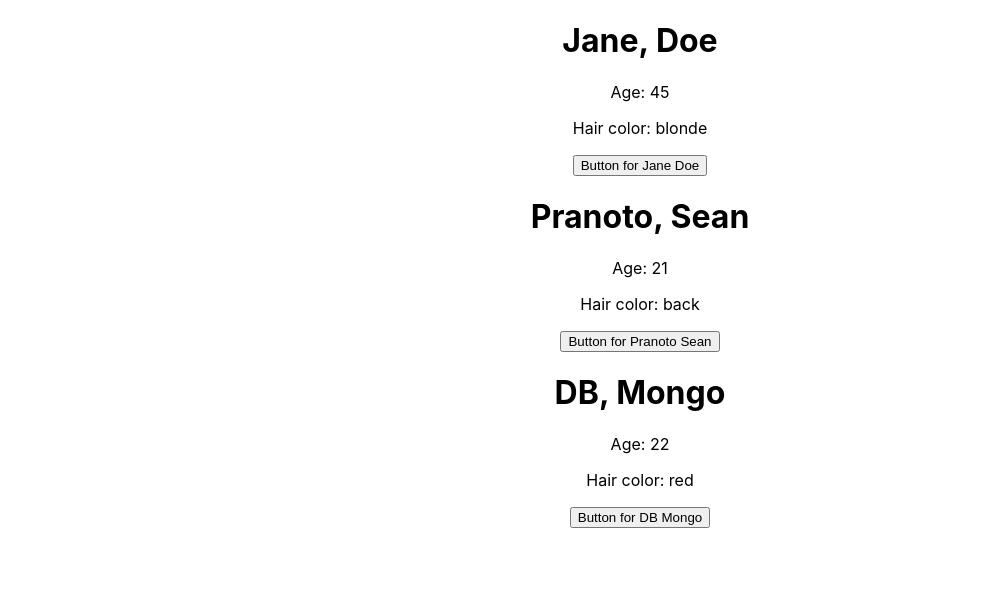
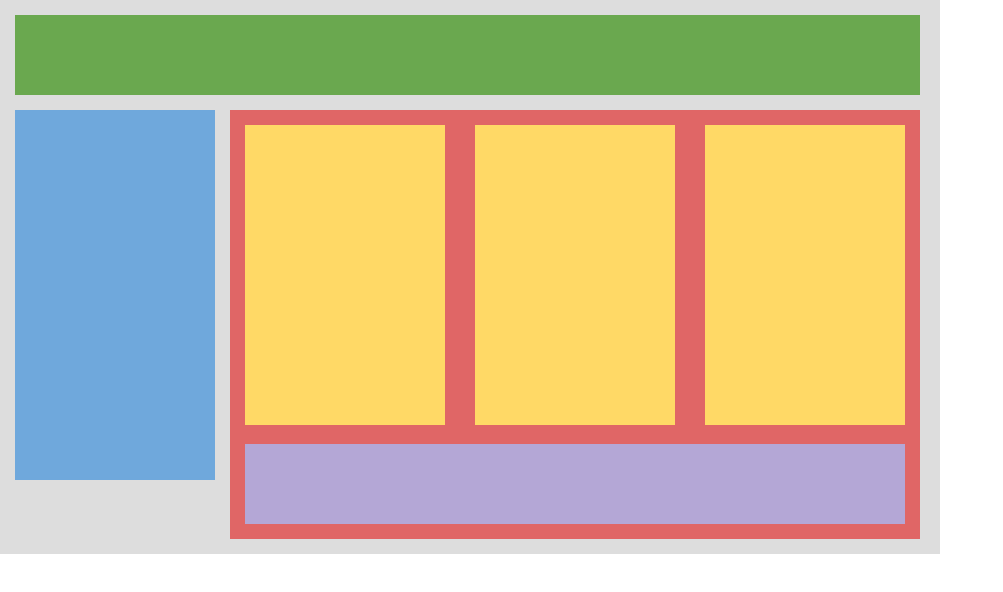
Before and after one commit to seanpranoto/luke-api-walker, a React (Create React App) app: page / in a window 1280 px wide. Shown: the top 592 px of the page, without its empty margins (0-1003 px from the left). Built offline with nearby package versions, Linux system fonts and the light colour scheme.

Commit message:
react block assignment

```diff
--- a/src/App.css
+++ b/src/App.css
@@ -1,5 +1,7 @@
 .App {
-  text-align: center;
+  background-color: #dddddd;
+  padding: 15px;
+  width: 910px;
 }
 
 .App-logo {
--- a/src/App.js
+++ b/src/App.js
@@ -1,13 +1,22 @@
 import React from 'react';
 import './App.css';
-import MyComponent from "./components/MyComponents"
+import Navigation from "./components/Navigation";
+import Main from "./components/Main";
+import Subcontent from "./components/Subcontent";
+import Advertisement from "./components/Advertisement";
+import Header from "./components/Header";
 
 function App() {
   return (
     <div className="App">
-      <MyComponent firstName={"Jane"} lastName={"Doe"} age={45} color={"blonde"}/>
-      <MyComponent firstName={"Pranoto"} lastName={"Sean"} age={21} color={"back"}/>
-      <MyComponent firstName={"DB"} lastName={"Mongo"} age={22} color={"red"}/>
+      <Header />
+      <Navigation />
+      <Main>
+        <Subcontent />
+        <Subcontent />
+        <Subcontent />
+        <Advertisement />
+      </Main>
     </div>
   );
 }
--- /dev/null
+++ b/src/components/Advertisement.js
@@ -0,0 +1,10 @@
+import React ,{Component} from "react";
+import styles from "./MyStyle.module.css";
+
+class Advertisement extends Component{
+    render(){
+        return <div id={styles.advertisement}></div>
+    }
+}
+
+export default Advertisement;
--- /dev/null
+++ b/src/components/Header.js
@@ -0,0 +1,10 @@
+import React, {Component} from "react";
+import styles from "./MyStyle.module.css";
+
+class Header extends Component{
+    render(){
+        return <div id={styles.header}></div>;
+    }
+}
+
+export default Header;
--- /dev/null
+++ b/src/components/Main.js
@@ -0,0 +1,13 @@
+import React, {Component} from "react";
+import styles from "./MyStyle.module.css"
+
+class Main extends Component{
+    render(){
+        return (<div id={styles.main}>
+            {this.props.children}
+        </div>
+        );
+    }
+}
+
+export default Main;
--- a/src/components/MyComponents.js
+++ /dev/null
@@ -1,21 +0,0 @@
-import React, {Component} from "react";
-
-class MyComponent extends Component{
-    constructor(props){
-        super(props);
-        this.state={ageUp: this.props.age};
-    }
-    render(){
-        const {firstName, lastName,color}=this.props;
-        return(
-            <>
-            <h1>{firstName}, {lastName} </h1>
-            <p>Age: {this.state.ageUp} </p>
-            <p>Hair color: {color}</p>
-            <button onClick={()=>this.setState({ageUp: this.state.ageUp+1})}>Button for {firstName} {lastName}</button>
-            </>
-        )
-    }
-}
-
-export default MyComponent;
--- /dev/null
+++ b/src/components/MyStyle.module.css
@@ -0,0 +1,35 @@
+#header{
+    background-color: #6aa84f;
+    height: 80px;
+    width: 905px;
+    margin-bottom: 15px;
+}
+
+#navigation{
+    background-color: #6fa8dc;
+    width: 200px;
+    height: 370px;
+    display: inline-block;
+    margin-right: 15px;
+}
+
+#main{
+    background-color: #e06666;
+    display: inline-block;
+    vertical-align: top;
+}
+
+.subcontent{
+    background-color: #ffd966;
+    margin: 15px;
+    display: inline-block;
+    width: 200px;
+    height: 300px;
+}
+
+#advertisement{
+    background-color: #b4a7d6;
+    height: 80px;
+    width: 660px;
+    margin: 0 15px 15px 15px;
+}
--- /dev/null
+++ b/src/components/Navigation.js
@@ -0,0 +1,10 @@
+import React, {Component} from "react";
+import styles from "./MyStyle.module.css";
+
+class Navigation extends Component{
+    render(){
+        return <div id={styles.navigation}></div>;
+    }
+}
+
+export default Navigation;
--- /dev/null
+++ b/src/components/Subcontent.js
@@ -0,0 +1,10 @@
+import React, {Component} from "react";
+import styles from "./MyStyle.module.css";
+
+class Subcontent extends Component{
+    render(){
+        return <div className={styles.subcontent}></div>;
+    }
+}
+
+export default Subcontent;
```
